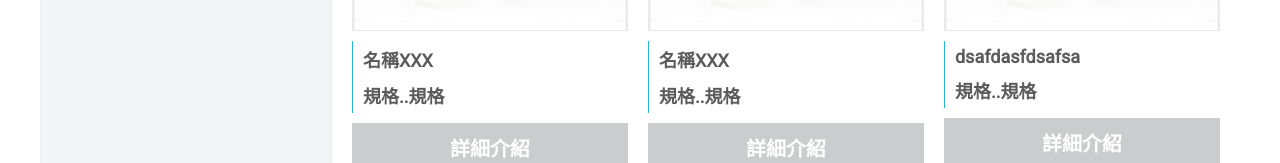
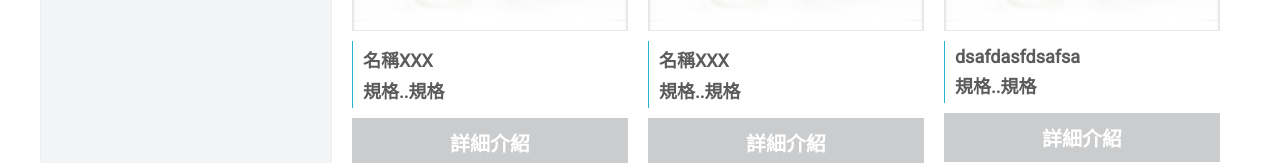
Before and after one commit to SaSaChu/hm, a plain HTML site: page index.html in a window 1280 px wide. Shown: the part 619-782 px from the top of the page. Drawn offline with Linux system fonts and the light colour scheme.

Commit message:
Fix code.

```diff
--- a/scss/public.scss
+++ b/scss/public.scss
@@ -626,6 +626,7 @@ $mainColor: rgba(252, 208, 45, 1.00);
     .item {
       float: left;
       display: inline-block;
+      height: 321px;
 
       @media screen and (min-width: 0px) and (max-width: #{$mediaTabletWidth - 1px}) {
         width: calc(100% / 2 - 10px * 2);
@@ -648,8 +649,8 @@ $mainColor: rgba(252, 208, 45, 1.00);
         span {
           display: inline-block;
           width: 100%;
-          margin: 0;
-          padding: 5px 10px;
+          margin: 5px;
+          padding: 0 5px;
           font-size: 18px;
           font-weight: bold;
           @include overflow-docx3();
```
Also changed, not shown: css/public.css.
